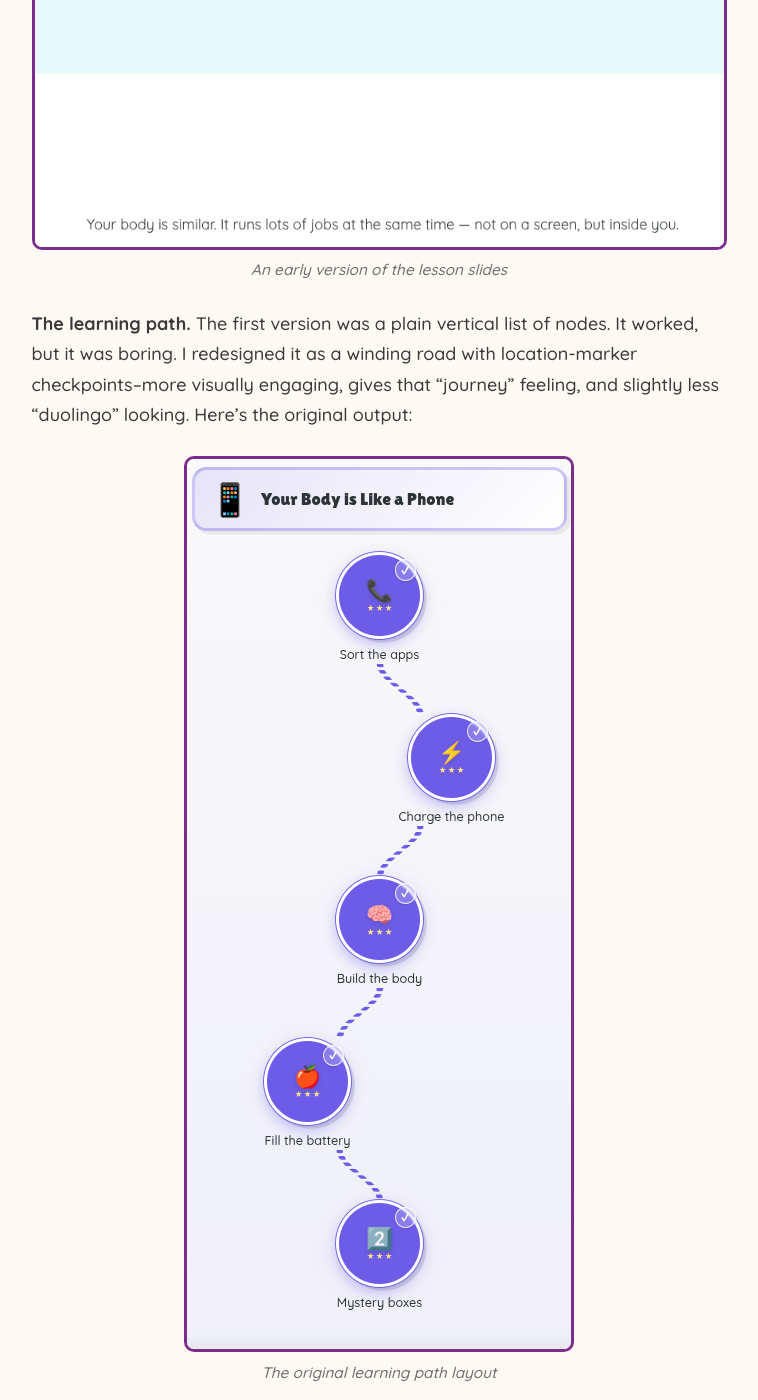
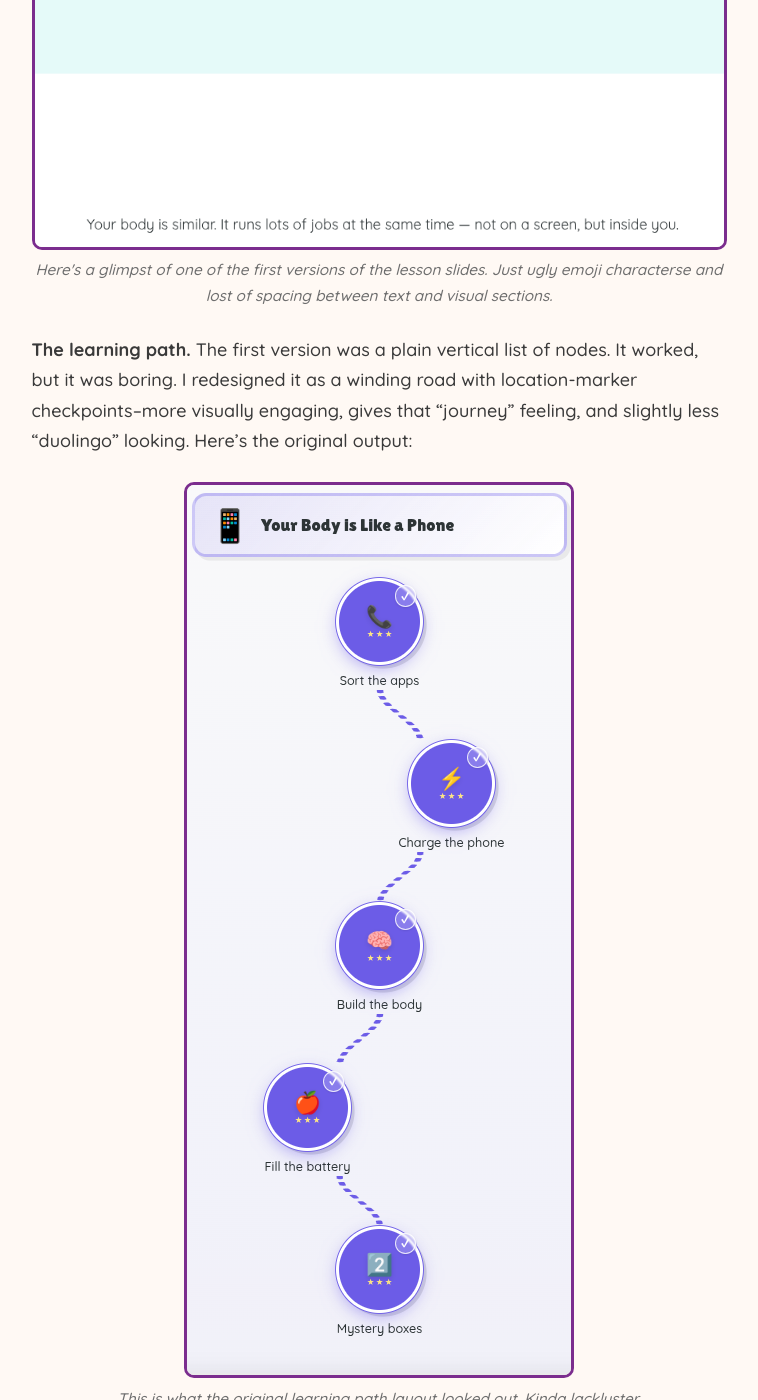
Before and after one commit to Kekkle/kekkles-korner, a Jekyll site: the page built from _posts/2026-03-28-building-an-nutrition-app.md, in a window 1280 px wide and 1400 px high, scrolled down 2603 px. Shown: the whole window, without its empty margins (261-1019 px from the left). Built offline with Jekyll 4.4.1, drawn with Linux system fonts in a browser that asks for light colours; some of the changed text lies outside the part shown.

Commit message:
Update 2026-03-28-building-an-nutrition-app.md

```diff
--- a/_posts/2026-03-28-building-an-nutrition-app.md
+++ b/_posts/2026-03-28-building-an-nutrition-app.md
@@ -40,22 +40,25 @@
 
 <figure>
   <img src="/kekkles-korner/assets/images/posts/Old-slide-1.png" alt="Old slide style">
-  <figcaption>An early version of the lesson slides</figcaption>
+  <figcaption>Here's a glimpst of one of the first versions of the lesson slides. Just ugly emoji characterse and lost of spacing between text and visual sections.</figcaption>
 </figure>
+
 
 **The learning path.** The first version was a plain vertical list of nodes. It worked, but it was boring. I redesigned it as a winding road with location-marker checkpoints--more visually engaging, gives that "journey" feeling, and slightly less "duolingo" looking. Here's the original output:
 
 <figure>
   <img src="/kekkles-korner/assets/images/posts/Old-learning-path.png" alt="Old learning path">
-  <figcaption>The original learning path layout</figcaption>
+  <figcaption>This is what the original learning path layout looked out. Kinda lackluster. </figcaption>
 </figure>
+
 
 **Game prompts and instructions.** I kept tweaking the wording on each slide screen and made numerous small changes to all the games. Some games I changed completely--e.g., removing a multiple choice question game to a snake game.
 
 <figure>
   <img src="/kekkles-korner/assets/images/posts/Old-game.png" alt="Old game">
-  <figcaption>An early game screen</figcaption>
+  <figcaption>The first version of this game, which worked fine but looked rather bland.</figcaption>
 </figure>
+
 
 ## What I'm learning
 
```
